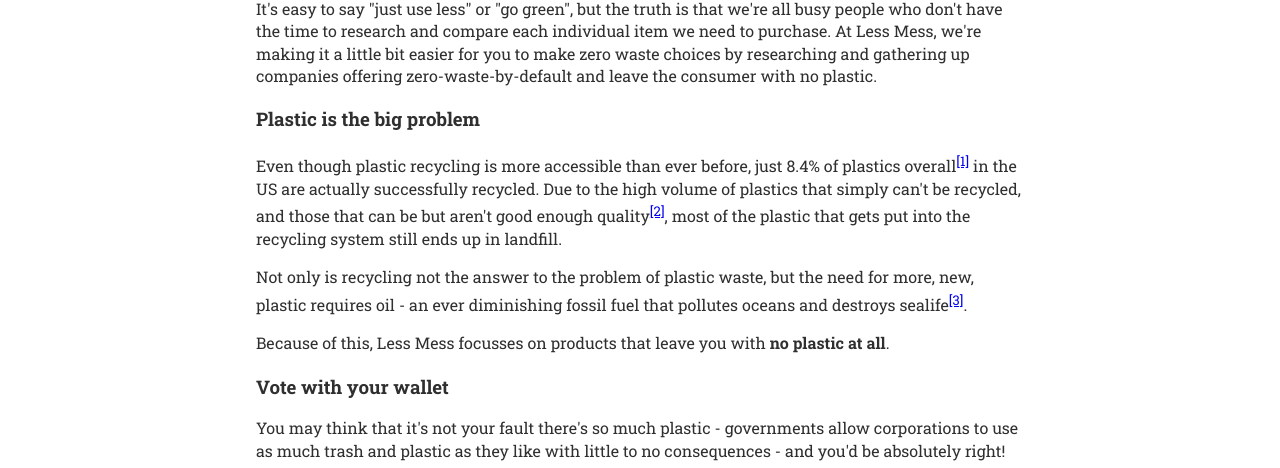
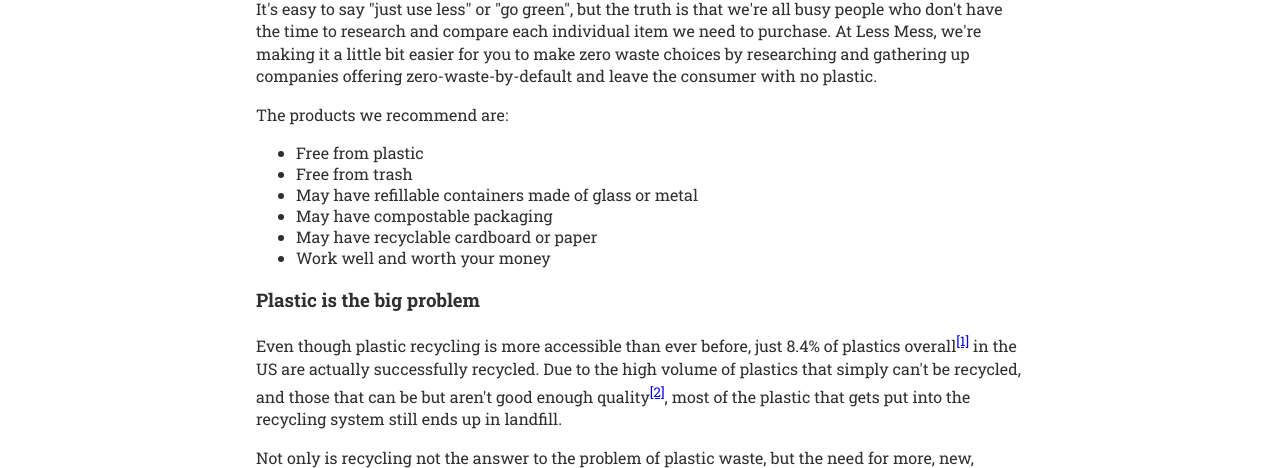
Before and after one commit to publicdigital/cds-jobs, an Eleventy site: page _posts/about.md in a window 1280 px wide. Shown: the part 286-754 px from the top of the page. Built offline with nearby package versions, Linux system fonts and the light colour scheme; Eleventy itself is replaced by a stand-in of ours; files that its build step writes are made by us from their sources.

Commit message:
What less mess recommends

```diff
--- a/_posts/about.md
+++ b/_posts/about.md
@@ -4,6 +4,15 @@
 ---
 ## {{ title }}
 <p>It's easy to say "just use less" or "go green", but the truth is that we're all busy people who don't have the time to research and compare each individual item we need to purchase. At Less Mess, we're making it a little bit easier for you to make zero waste choices by researching and gathering up companies offering zero-waste-by-default and leave the consumer with no plastic.</p>
+<p>The products we recommend are:</p>
+<ul>
+	<li>Free from plastic</li>
+	<li>Free from trash</li>
+	<li>May have refillable containers made of glass or metal</li>
+	<li>May have compostable packaging</li>
+	<li>May have recyclable cardboard or paper</li>
+	<li>Work well and worth your money</li>
+</ul>
 
 ### Plastic is the big problem
 <p>Even though plastic recycling is more accessible than ever before, just 8.4% of plastics overall<sup><a href="#ref1">[1]</a></sup> in the US are actually successfully recycled. Due to the high volume of plastics that simply can't be recycled, and those that can be but aren't good enough quality<sup><a href="#ref2">[2]</a></sup>, most of the plastic that gets put into the recycling system still ends up in landfill.</p>
```
